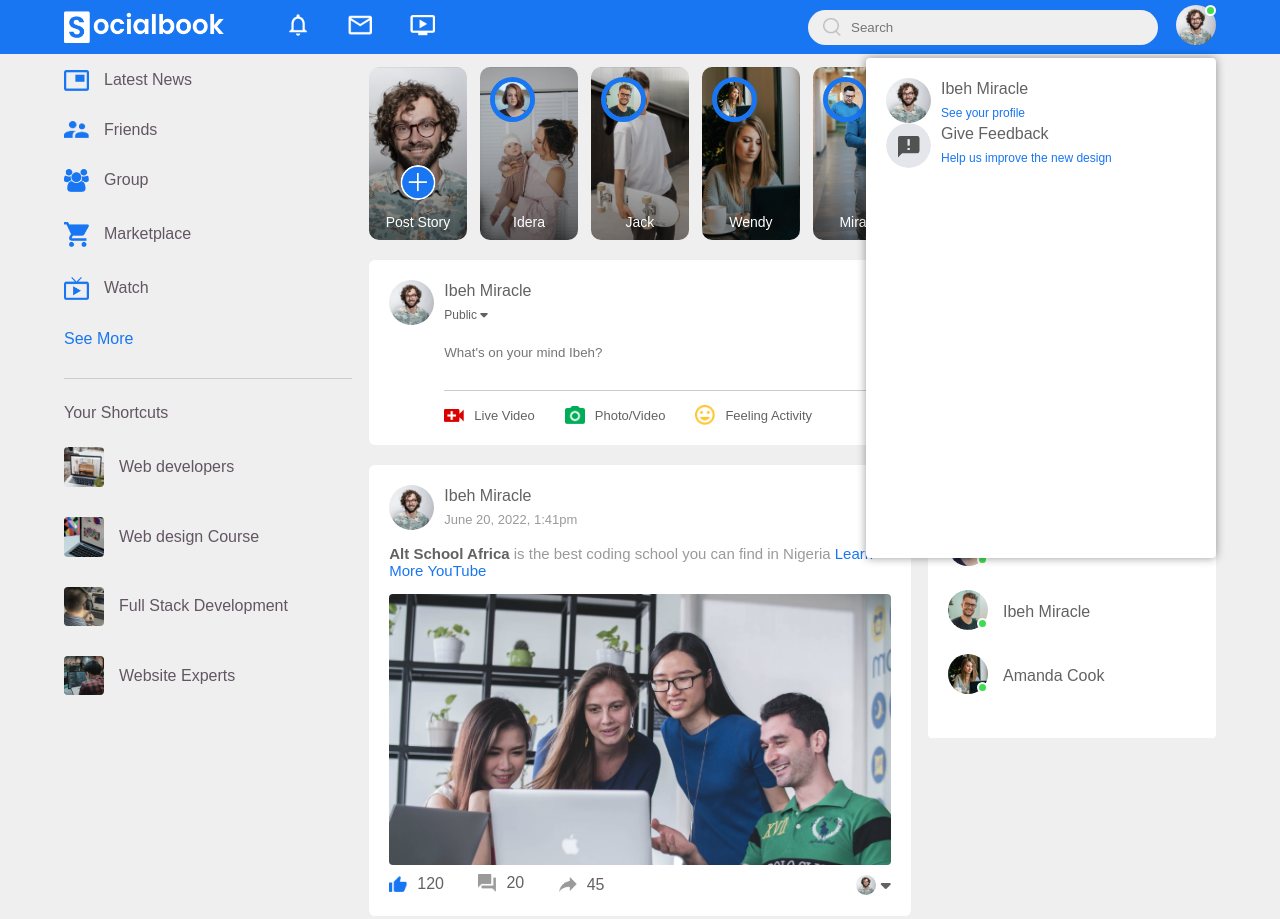
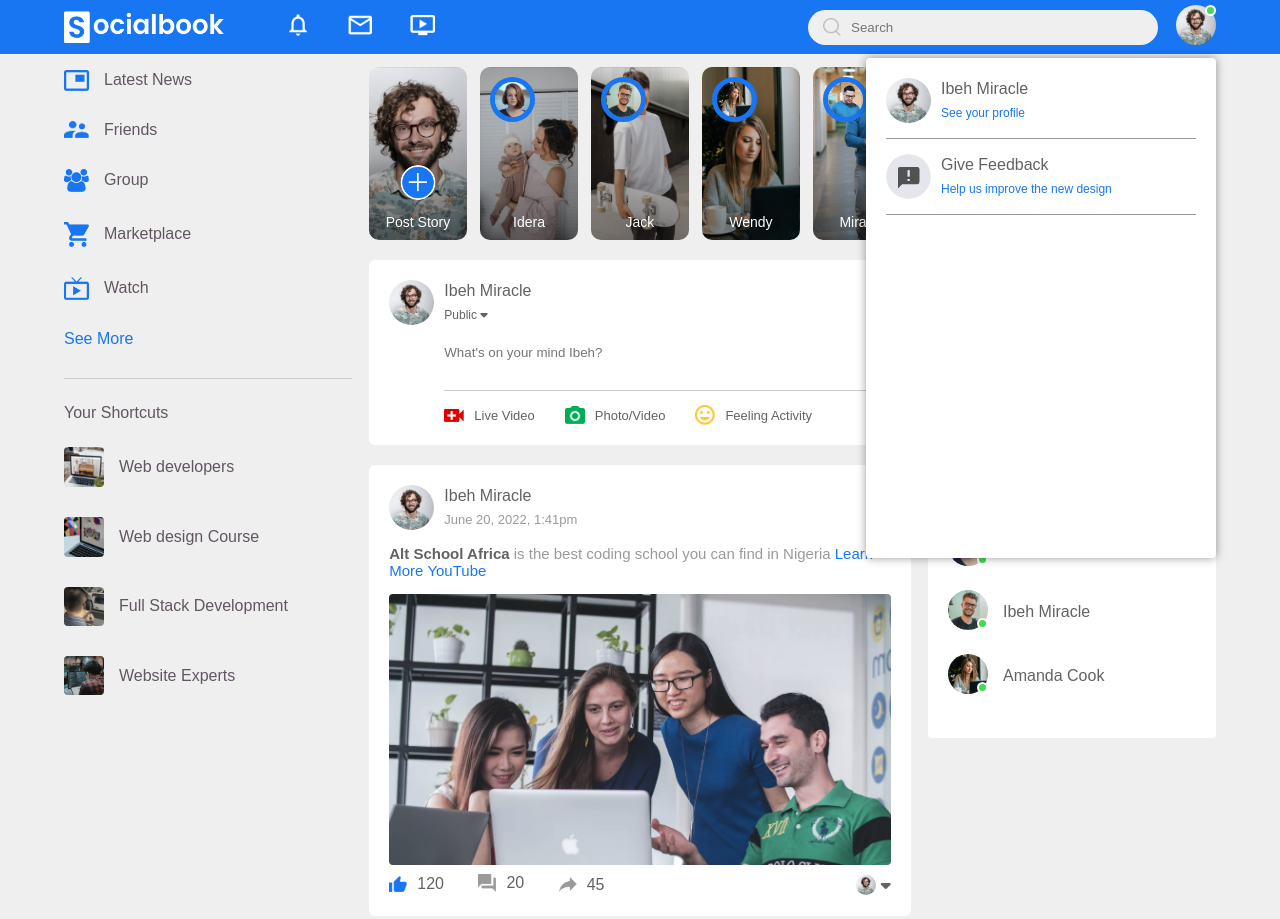
Before and after one commit to Invincible-ibeh/Social-Book, a plain HTML site: page index.html in a window 1280 px wide. Shown: the top 919 px of the page. Drawn offline with Linux system fonts and the light colour scheme.

Commit message:
More edits

```diff
--- a/index.html
+++ b/index.html
@@ -38,7 +38,7 @@
                         <a href="#">See your profile</a>
                     </div>
                 </div>
-
+                <hr>
                 <div class="user-profile">
                     <img src="./images/feedback.png" alt="">
                     <div>
@@ -46,7 +46,7 @@
                         <a href="#">Help us improve the new design</a>
                     </div>
                 </div>
-
+                <hr>
             </div>
 
 
--- a/style.css
+++ b/style.css
@@ -422,3 +422,9 @@ flex-basis: 47%;
 .settings-menu-inner{
     padding: 20px;
 }
+.settings-menu hr{
+    border: 0;
+    height: 1px;
+    background:#9a9a9a;
+    margin: 15px 0;
+}
```
